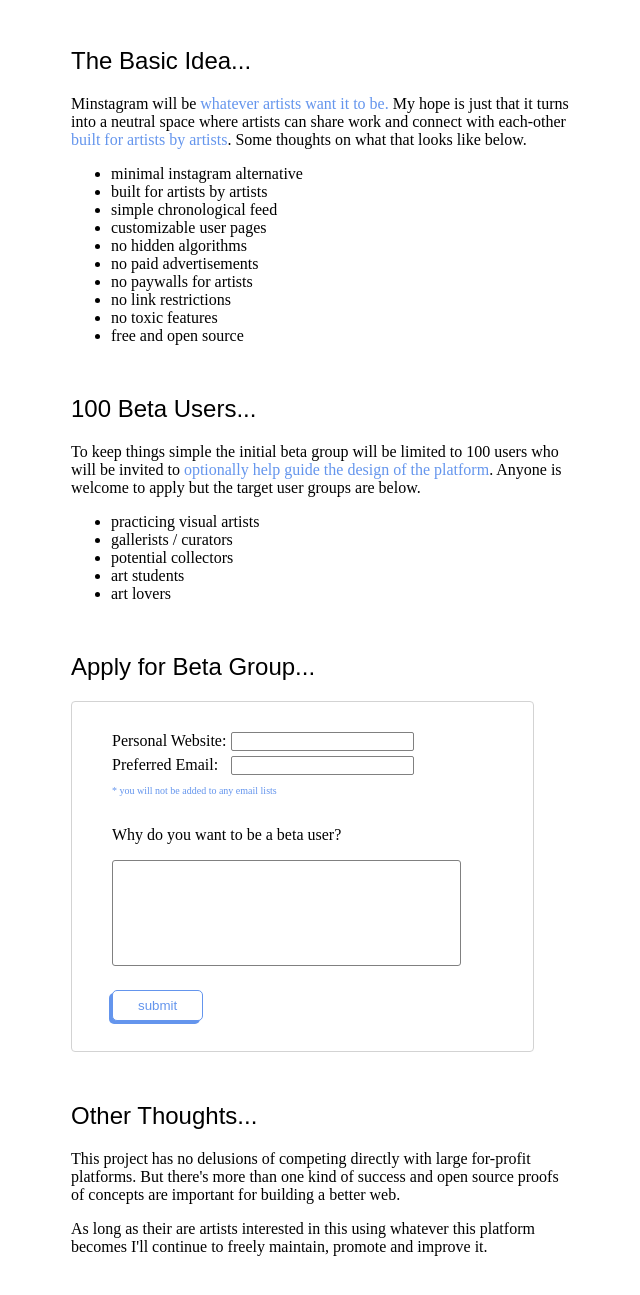
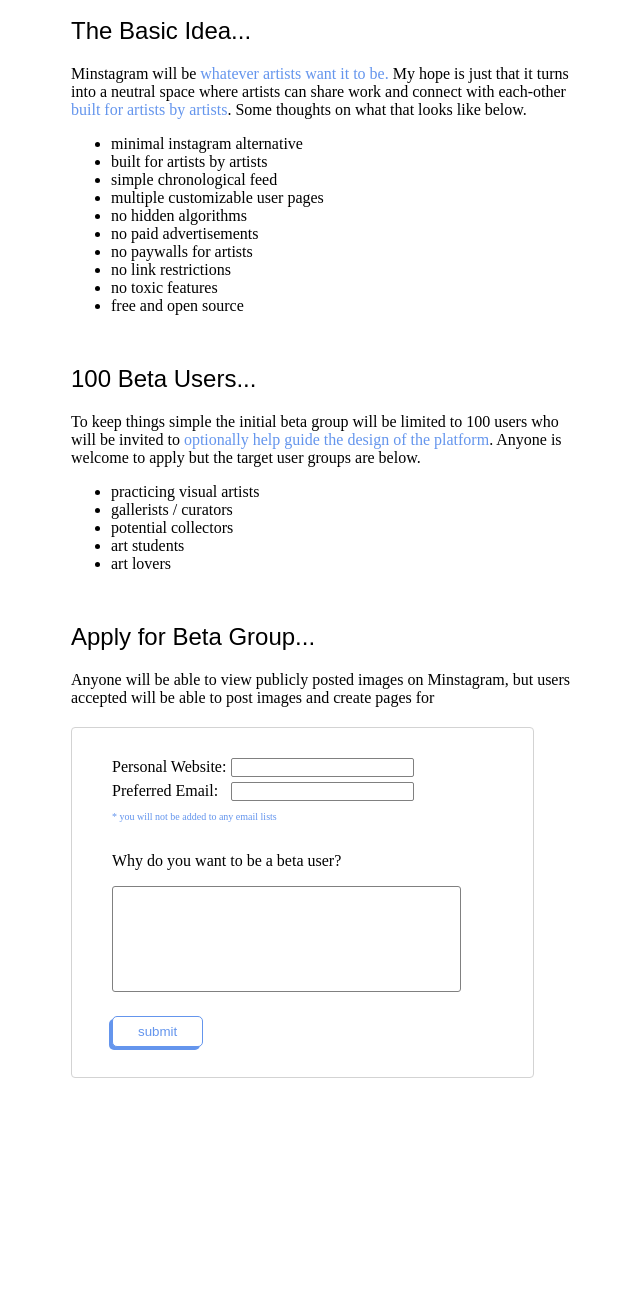
Before and after one commit to tombetthauser/minstagram, a plain HTML site: page index.html in a window 1280 px wide. Shown: the part 359-1654 px from the top of the page, without its empty margins (319-959 px from the left). After the commit the page ends 1587 px from the top, so only its background shows below. Drawn offline with Linux system fonts and the light colour scheme.

Commit message:
Tweak css

```diff
--- a/index.html
+++ b/index.html
@@ -10,7 +10,7 @@
   <style>
     body {
       width: 500px;
-      margin: 50px auto 150px;
+      margin: 20px auto 150px;
       max-width: 90%;
       min-width: 350px;
     }
@@ -154,7 +154,7 @@
     <li>minimal instagram alternative</li>
     <li>built for artists by artists</li>
     <li>simple chronological feed</li>
-    <li>customizable user pages</li>
+    <li>multiple customizable user pages</li>
     <li>no hidden algorithms</li>
     <li>no paid advertisements</li>
     <li>no paywalls for artists</li>
@@ -174,7 +174,9 @@
     <li>art students</li>
     <li>art lovers</li>
   </ul>
+
   <h2>Apply for Beta Group...</h2>
+  <p>Anyone will be able to view publicly posted images on Minstagram, but users accepted will be able to post images and create pages for </p>
   <form>
     <div>
       <label>Personal Website:</label>
@@ -193,13 +195,10 @@
     </div>
     <button>submit</button>
   </form>
-  <h2>Other Thoughts...</h2>
+  <!-- <h2>Final Note...</h2>
   <p>
-    This project has no delusions of competing directly with large for-profit platforms. But there's more than one kind of success and open source proofs of concepts are important for building a better web.
-  </p>
-  <p>
-    As long as their are artists interested in this using whatever this platform becomes I'll continue to freely maintain, promote and improve it.
-  </p>
+    This project is not an attempt to replace large for-profit platforms like Instagram, just to provide a proof of concept for a simple alternative. Regardless of how much interest or traffic this platform gains I'll continue to freely maintain, promote and improve it for as long as there are artists interested in using it.
+  </p> -->
 
 </body>
 
```
